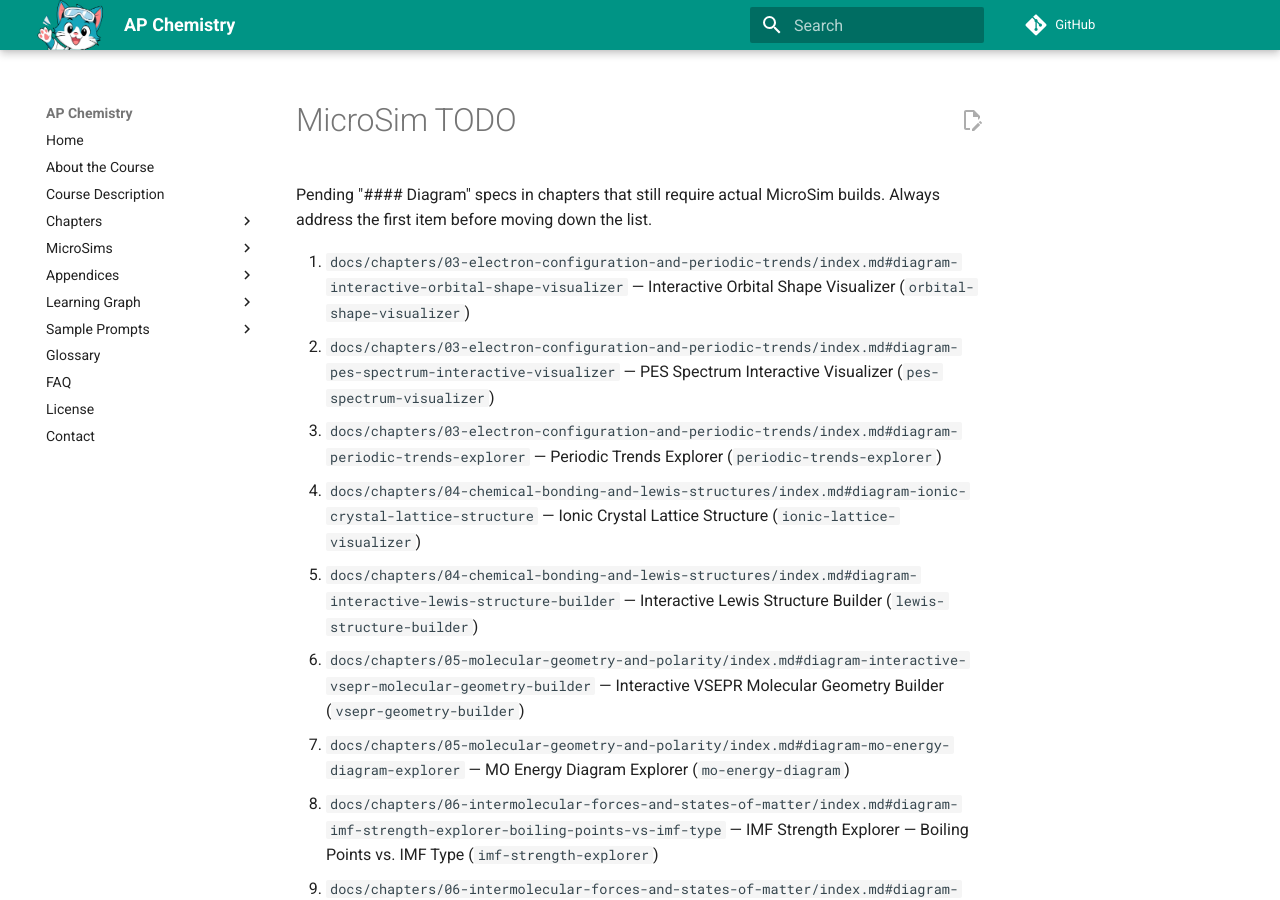
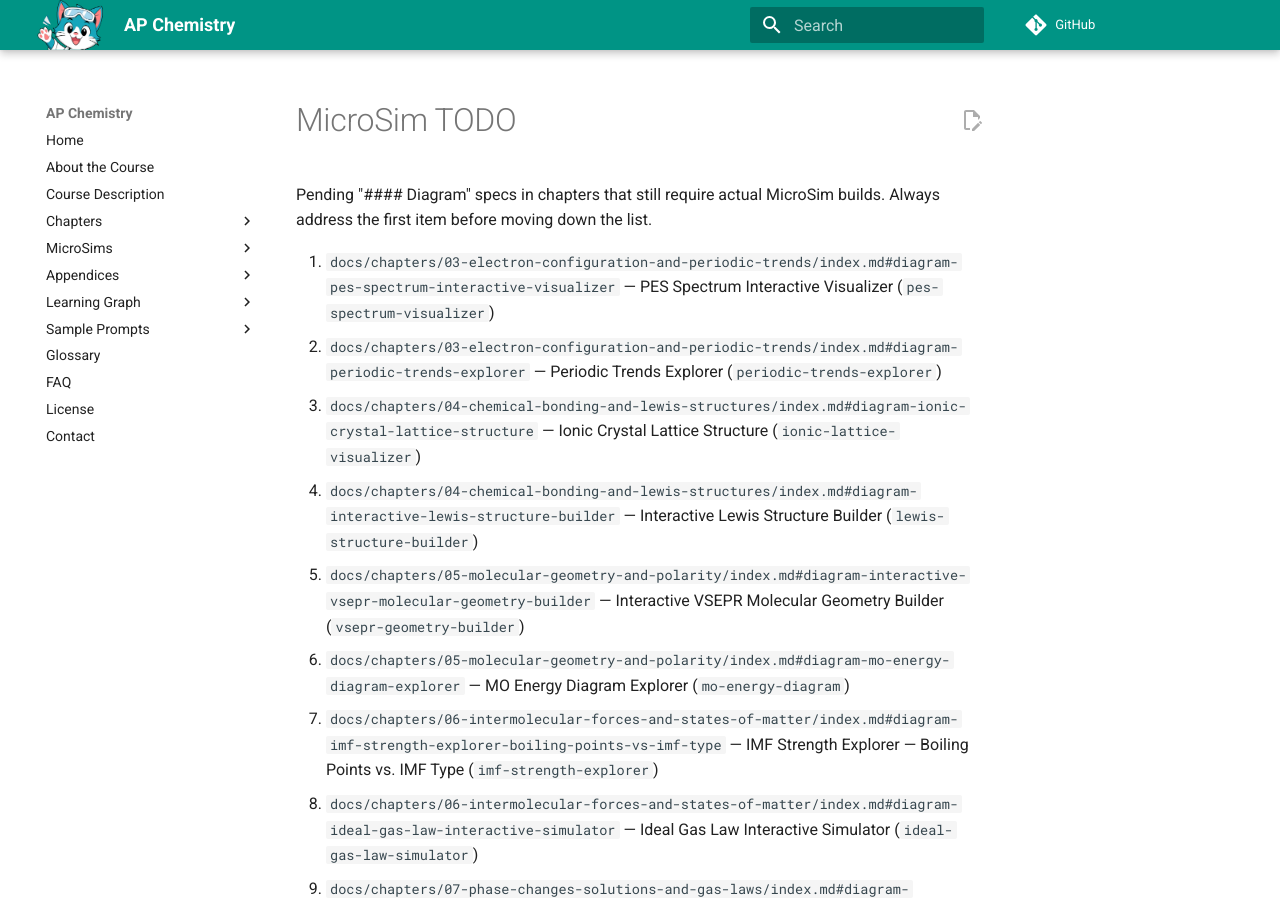
Before and after one commit to dmccreary/chemistry, an MkDocs documentation site: the page built from docs/sims/TODO.md, in a window 1280 px wide and 900 px high. Built offline with MkDocs 1.6.1 and Material for MkDocs 9.7.7, drawn with Linux system fonts in a browser that asks for light colours; plug-ins that fetch from the network failed and are left out; comment, search, counter and statistics services are not loaded.

Commit message:
cleanup of the UI

```diff
--- a/docs/sims/TODO.md
+++ b/docs/sims/TODO.md
@@ -2,37 +2,36 @@
 
 Pending "#### Diagram" specs in chapters that still require actual MicroSim builds. Always address the first item before moving down the list.
 
-1. `docs/chapters/03-electron-configuration-and-periodic-trends/index.md#diagram-interactive-orbital-shape-visualizer` — Interactive Orbital Shape Visualizer (`orbital-shape-visualizer`)
-2. `docs/chapters/03-electron-configuration-and-periodic-trends/index.md#diagram-pes-spectrum-interactive-visualizer` — PES Spectrum Interactive Visualizer (`pes-spectrum-visualizer`)
-3. `docs/chapters/03-electron-configuration-and-periodic-trends/index.md#diagram-periodic-trends-explorer` — Periodic Trends Explorer (`periodic-trends-explorer`)
-4. `docs/chapters/04-chemical-bonding-and-lewis-structures/index.md#diagram-ionic-crystal-lattice-structure` — Ionic Crystal Lattice Structure (`ionic-lattice-visualizer`)
-5. `docs/chapters/04-chemical-bonding-and-lewis-structures/index.md#diagram-interactive-lewis-structure-builder` — Interactive Lewis Structure Builder (`lewis-structure-builder`)
-6. `docs/chapters/05-molecular-geometry-and-polarity/index.md#diagram-interactive-vsepr-molecular-geometry-builder` — Interactive VSEPR Molecular Geometry Builder (`vsepr-geometry-builder`)
-7. `docs/chapters/05-molecular-geometry-and-polarity/index.md#diagram-mo-energy-diagram-explorer` — MO Energy Diagram Explorer (`mo-energy-diagram`)
-8. `docs/chapters/06-intermolecular-forces-and-states-of-matter/index.md#diagram-imf-strength-explorer-boiling-points-vs-imf-type` — IMF Strength Explorer — Boiling Points vs. IMF Type (`imf-strength-explorer`)
-9. `docs/chapters/06-intermolecular-forces-and-states-of-matter/index.md#diagram-ideal-gas-law-interactive-simulator` — Ideal Gas Law Interactive Simulator (`ideal-gas-law-simulator`)
-10. `docs/chapters/07-phase-changes-solutions-and-gas-laws/index.md#diagram-interactive-heating-curve-simulator` — Interactive Heating Curve Simulator (`heating-curve-simulator`)
-11. `docs/chapters/07-phase-changes-solutions-and-gas-laws/index.md#diagram-beer-lambert-law-calibration-curve-builder` — Beer-Lambert Law Calibration Curve Builder (`beer-lambert-calibration`)
-12. `docs/chapters/08-chemical-reactions-and-equations/index.md#diagram-reaction-type-classifier` — Reaction Type Classifier (`reaction-type-classifier`)
-13. `docs/chapters/08-chemical-reactions-and-equations/index.md#diagram-limiting-reagent-and-percent-yield-calculator` — Limiting Reagent and Percent Yield Calculator (`limiting-reagent-percent-yield`)
-14. `docs/chapters/09-stoichiometry-titrations-and-analysis/index.md#diagram-interactive-titration-calculator-microsim` — Interactive Titration Calculator MicroSim (`titration-calculator`)
-15. `docs/chapters/10-reaction-rates-and-rate-laws/index.md#diagram-interactive-integrated-rate-law-grapher` — Interactive Integrated Rate Law Grapher (`integrated-rate-law-grapher`)
-16. `docs/chapters/10-reaction-rates-and-rate-laws/index.md#diagram-arrhenius-equation-explorer` — Arrhenius Equation Explorer (`arrhenius-equation-explorer`)
-17. `docs/chapters/11-reaction-mechanisms-and-catalysis/index.md#diagram-catalyzed-vs-uncatalyzed-energy-profile` — Catalyzed vs. Uncatalyzed Energy Profile (`catalysis-energy-profile`)
-18. `docs/chapters/11-reaction-mechanisms-and-catalysis/index.md#diagram-mechanism-step-explorer` — Mechanism Step Explorer (`mechanism-step-explorer`)
-19. `docs/chapters/12-energy-enthalpy-and-calorimetry/index.md#diagram-interactive-exothermic-and-endothermic-energy-diagrams` — Interactive Exothermic and Endothermic Energy Diagrams (`energy-diagram-explorer`)
-20. `docs/chapters/12-energy-enthalpy-and-calorimetry/index.md#diagram-hess-s-law-pathway-visualizer` — Hess's Law Pathway Visualizer (`hess-law-visualizer`)
-21. `docs/chapters/13-entropy-and-gibbs-free-energy/index.md#diagram-microstate-visualizer-microsim` — Microstate Visualizer MicroSim (`microstate-visualizer`)
-22. `docs/chapters/13-entropy-and-gibbs-free-energy/index.md#diagram-gibbs-free-energy-spontaneity-explorer` — Gibbs Free Energy Spontaneity Explorer (`gibbs-free-energy-explorer`)
-23. `docs/chapters/14-chemical-equilibrium/index.md#diagram-ice-table-interactive-solver-microsim` — ICE Table Interactive Solver MicroSim (`ice-table-solver`)
-24. `docs/chapters/14-chemical-equilibrium/index.md#diagram-le-chatelier-s-principle-explorer-microsim` — Le Chatelier's Principle Explorer MicroSim (`le-chatelier-explorer`)
-25. `docs/chapters/15-solubility-equilibria/index.md#diagram-ksp-precipitation-predictor-microsim` — Ksp Precipitation Predictor MicroSim (`ksp-precipitation-predictor`)
-26. `docs/chapters/15-solubility-equilibria/index.md#diagram-dissolution-equilibrium-visualizer-microsim` — Dissolution Equilibrium Visualizer MicroSim (`dissolution-equilibrium-visualizer`)
-27. `docs/chapters/16-acid-base-theory-and-ph/index.md#diagram-interactive-ph-scale-explorer` — Interactive pH Scale Explorer (`ph-scale-explorer`)
-28. `docs/chapters/16-acid-base-theory-and-ph/index.md#diagram-weak-acid-ice-table-solver-microsim` — Weak Acid ICE Table Solver MicroSim (`weak-acid-ice-solver`)
-29. `docs/chapters/16-acid-base-theory-and-ph/index.md#diagram-buffer-system-visualizer-microsim` — Buffer System Visualizer MicroSim (`buffer-visualizer`)
-30. `docs/chapters/17-buffers-and-acid-base-titrations/index.md#diagram-buffer-ph-interactive-calculator` — Buffer pH Interactive Calculator (`buffer-hh-calculator`)
-31. `docs/chapters/17-buffers-and-acid-base-titrations/index.md#diagram-titration-curve-comparison-microsim` — Titration Curve Comparison MicroSim (`titration-curve-explorer`)
-32. `docs/chapters/18-electrochemistry/index.md#diagram-galvanic-cell-visualizer-microsim` — Galvanic Cell Visualizer MicroSim (`galvanic-cell-visualizer`)
-33. `docs/chapters/18-electrochemistry/index.md#diagram-nernst-equation-microsim` — Nernst Equation MicroSim (`nernst-equation-explorer`)
-34. `docs/chapters/18-electrochemistry/index.md#diagram-electrolysis-stoichiometry-calculator-microsim` — Electrolysis Stoichiometry Calculator MicroSim (`faraday-law-calculator`)
+1. `docs/chapters/03-electron-configuration-and-periodic-trends/index.md#diagram-pes-spectrum-interactive-visualizer` — PES Spectrum Interactive Visualizer (`pes-spectrum-visualizer`)
+2. `docs/chapters/03-electron-configuration-and-periodic-trends/index.md#diagram-periodic-trends-explorer` — Periodic Trends Explorer (`periodic-trends-explorer`)
+3. `docs/chapters/04-chemical-bonding-and-lewis-structures/index.md#diagram-ionic-crystal-lattice-structure` — Ionic Crystal Lattice Structure (`ionic-lattice-visualizer`)
+4. `docs/chapters/04-chemical-bonding-and-lewis-structures/index.md#diagram-interactive-lewis-structure-builder` — Interactive Lewis Structure Builder (`lewis-structure-builder`)
+5. `docs/chapters/05-molecular-geometry-and-polarity/index.md#diagram-interactive-vsepr-molecular-geometry-builder` — Interactive VSEPR Molecular Geometry Builder (`vsepr-geometry-builder`)
+6. `docs/chapters/05-molecular-geometry-and-polarity/index.md#diagram-mo-energy-diagram-explorer` — MO Energy Diagram Explorer (`mo-energy-diagram`)
+7. `docs/chapters/06-intermolecular-forces-and-states-of-matter/index.md#diagram-imf-strength-explorer-boiling-points-vs-imf-type` — IMF Strength Explorer — Boiling Points vs. IMF Type (`imf-strength-explorer`)
+8. `docs/chapters/06-intermolecular-forces-and-states-of-matter/index.md#diagram-ideal-gas-law-interactive-simulator` — Ideal Gas Law Interactive Simulator (`ideal-gas-law-simulator`)
+9. `docs/chapters/07-phase-changes-solutions-and-gas-laws/index.md#diagram-interactive-heating-curve-simulator` — Interactive Heating Curve Simulator (`heating-curve-simulator`)
+10. `docs/chapters/07-phase-changes-solutions-and-gas-laws/index.md#diagram-beer-lambert-law-calibration-curve-builder` — Beer-Lambert Law Calibration Curve Builder (`beer-lambert-calibration`)
+11. `docs/chapters/08-chemical-reactions-and-equations/index.md#diagram-reaction-type-classifier` — Reaction Type Classifier (`reaction-type-classifier`)
+12. `docs/chapters/08-chemical-reactions-and-equations/index.md#diagram-limiting-reagent-and-percent-yield-calculator` — Limiting Reagent and Percent Yield Calculator (`limiting-reagent-percent-yield`)
+13. `docs/chapters/09-stoichiometry-titrations-and-analysis/index.md#diagram-interactive-titration-calculator-microsim` — Interactive Titration Calculator MicroSim (`titration-calculator`)
+14. `docs/chapters/10-reaction-rates-and-rate-laws/index.md#diagram-interactive-integrated-rate-law-grapher` — Interactive Integrated Rate Law Grapher (`integrated-rate-law-grapher`)
+15. `docs/chapters/10-reaction-rates-and-rate-laws/index.md#diagram-arrhenius-equation-explorer` — Arrhenius Equation Explorer (`arrhenius-equation-explorer`)
+16. `docs/chapters/11-reaction-mechanisms-and-catalysis/index.md#diagram-catalyzed-vs-uncatalyzed-energy-profile` — Catalyzed vs. Uncatalyzed Energy Profile (`catalysis-energy-profile`)
+17. `docs/chapters/11-reaction-mechanisms-and-catalysis/index.md#diagram-mechanism-step-explorer` — Mechanism Step Explorer (`mechanism-step-explorer`)
+18. `docs/chapters/12-energy-enthalpy-and-calorimetry/index.md#diagram-interactive-exothermic-and-endothermic-energy-diagrams` — Interactive Exothermic and Endothermic Energy Diagrams (`energy-diagram-explorer`)
+19. `docs/chapters/12-energy-enthalpy-and-calorimetry/index.md#diagram-hess-s-law-pathway-visualizer` — Hess's Law Pathway Visualizer (`hess-law-visualizer`)
+20. `docs/chapters/13-entropy-and-gibbs-free-energy/index.md#diagram-microstate-visualizer-microsim` — Microstate Visualizer MicroSim (`microstate-visualizer`)
+21. `docs/chapters/13-entropy-and-gibbs-free-energy/index.md#diagram-gibbs-free-energy-spontaneity-explorer` — Gibbs Free Energy Spontaneity Explorer (`gibbs-free-energy-explorer`)
+22. `docs/chapters/14-chemical-equilibrium/index.md#diagram-ice-table-interactive-solver-microsim` — ICE Table Interactive Solver MicroSim (`ice-table-solver`)
+23. `docs/chapters/14-chemical-equilibrium/index.md#diagram-le-chatelier-s-principle-explorer-microsim` — Le Chatelier's Principle Explorer MicroSim (`le-chatelier-explorer`)
+24. `docs/chapters/15-solubility-equilibria/index.md#diagram-ksp-precipitation-predictor-microsim` — Ksp Precipitation Predictor MicroSim (`ksp-precipitation-predictor`)
+25. `docs/chapters/15-solubility-equilibria/index.md#diagram-dissolution-equilibrium-visualizer-microsim` — Dissolution Equilibrium Visualizer MicroSim (`dissolution-equilibrium-visualizer`)
+26. `docs/chapters/16-acid-base-theory-and-ph/index.md#diagram-interactive-ph-scale-explorer` — Interactive pH Scale Explorer (`ph-scale-explorer`)
+27. `docs/chapters/16-acid-base-theory-and-ph/index.md#diagram-weak-acid-ice-table-solver-microsim` — Weak Acid ICE Table Solver MicroSim (`weak-acid-ice-solver`)
+28. `docs/chapters/16-acid-base-theory-and-ph/index.md#diagram-buffer-system-visualizer-microsim` — Buffer System Visualizer MicroSim (`buffer-visualizer`)
+29. `docs/chapters/17-buffers-and-acid-base-titrations/index.md#diagram-buffer-ph-interactive-calculator` — Buffer pH Interactive Calculator (`buffer-hh-calculator`)
+30. `docs/chapters/17-buffers-and-acid-base-titrations/index.md#diagram-titration-curve-comparison-microsim` — Titration Curve Comparison MicroSim (`titration-curve-explorer`)
+31. `docs/chapters/18-electrochemistry/index.md#diagram-galvanic-cell-visualizer-microsim` — Galvanic Cell Visualizer MicroSim (`galvanic-cell-visualizer`)
+32. `docs/chapters/18-electrochemistry/index.md#diagram-nernst-equation-microsim` — Nernst Equation MicroSim (`nernst-equation-explorer`)
+33. `docs/chapters/18-electrochemistry/index.md#diagram-electrolysis-stoichiometry-calculator-microsim` — Electrolysis Stoichiometry Calculator MicroSim (`faraday-law-calculator`)
--- a/mkdocs.yml
+++ b/mkdocs.yml
@@ -37,6 +37,7 @@ nav:
     - Atomic Structure Diagram: sims/atomic-structure-diagram/index.md
     - Dimensional Analysis Practice: sims/dimensional-analysis-practice/index.md
     - Interactive Mass Spectrometer: sims/mass-spectrometer-sim/index.md
+    - Interactive Orbital Shape Visualizer: sims/orbital-shape-visualizer/index.md
     - Interactive Density Graphing MicroSim: sims/density-graphing/index.md
     - Matter Classification Flowchart: sims/matter-classification-flowchart/index.md
     - mhchem Rendering Test: sims/mhchem-test/index.md
```
Also changed, not shown: docs/chapters/03-electron-configuration-and-periodic-trends/index.md (+2 -0 lines), docs/sims/index.md (+1 -0 lines), docs/sims/orbital-shape-visualizer/index.md (added, +24 -0 lines), docs/sims/orbital-shape-visualizer/main.html (added, +21 -0 lines), docs/sims/orbital-shape-visualizer/metadata.json (added, +49 -0 lines), docs/sims/orbital-shape-visualizer/orbital-shape-visualizer.js (added, +268 -0 lines), logs/orbital-shape-visualizer-microsim.md (added, +33 -0 lines).
